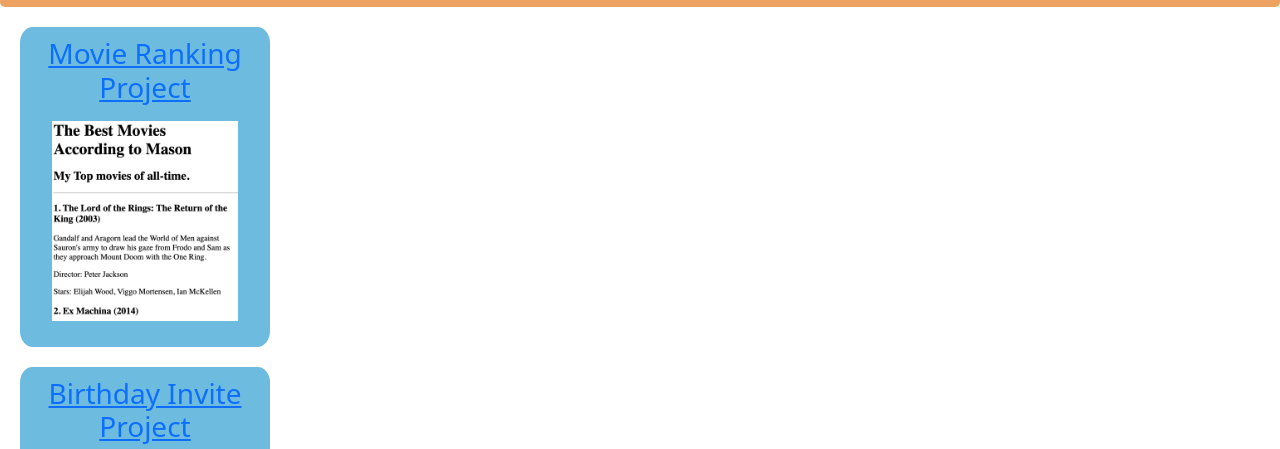
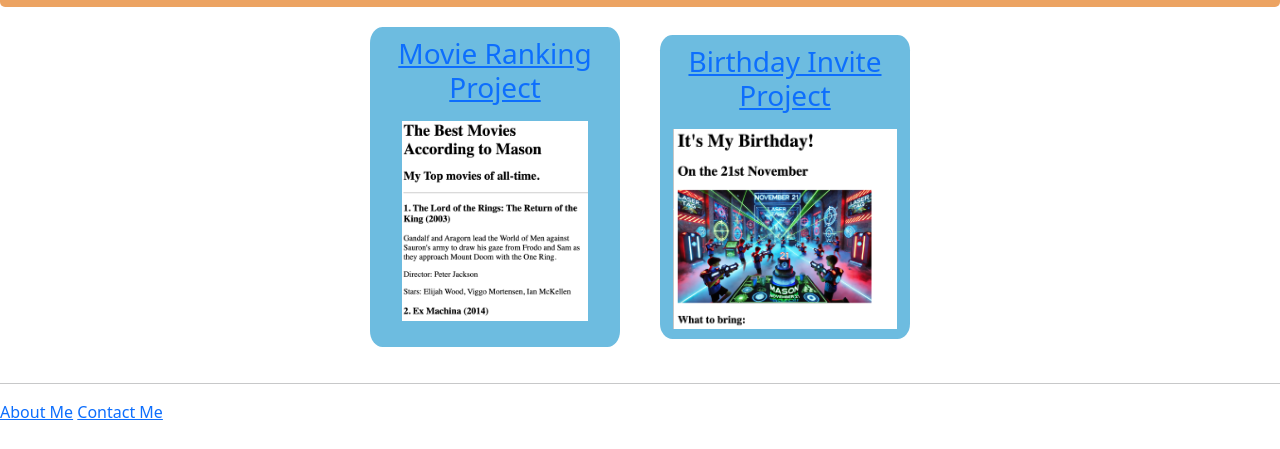
Before and after one commit to Mason5v/Mason-Personal-Website, a plain HTML site: page public/webDevProjects.html in a window 1280 px wide. Shown: the part 481-930 px from the top of the page. Drawn offline with nearby package versions, Linux system fonts and the light colour scheme.

Commit message:
Update webDevProjects.html
Projects div class="webCentered"

```diff
--- a/public/webDevProjects.html
+++ b/public/webDevProjects.html
@@ -20,7 +20,7 @@
           <div class="banner">
           <h2>Projects</h3>
           </div>
-          <div>
+          <div class="webCentered">
             <div class="segment">
                 <h3><a href="public/movie-ranking.html">Movie Ranking Project</a></h3>
                 <p></p>
```
